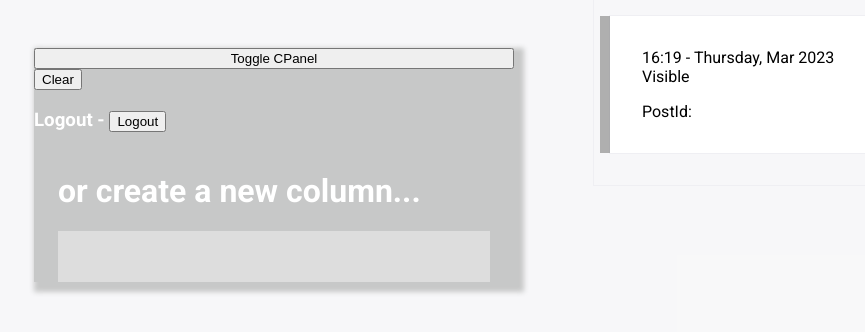
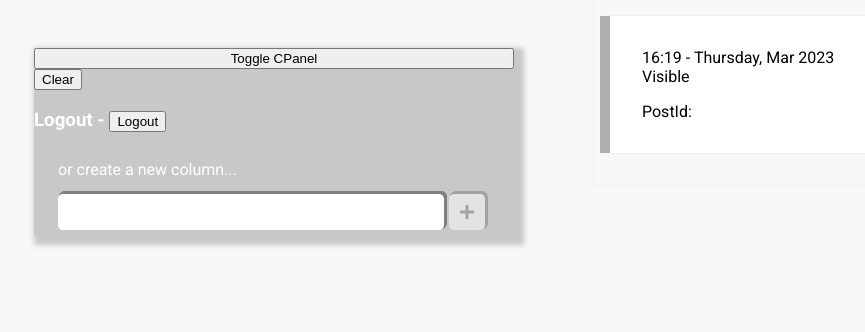
Before and after one commit to xScottishKrissx/live-text-redux, a React (Create React App) app: page / in a window 1280 px wide. Shown: the top 332 px of the page, without its empty margins (86-951 px from the left). Built offline with nearby package versions, Linux system fonts and the light colour scheme.

Commit message:
0.14.7 - Refactoring some of the logic for...
...storing the code in state and local storage. Also ties into ui

```diff
--- a/src/components/ControlPanel/controlPanel.css
+++ b/src/components/ControlPanel/controlPanel.css
@@ -4,7 +4,11 @@
     display: flex;
         flex-direction: column;
 }
+.manageColumns-container > span{
+    margin-bottom: 10px;
+    margin-top: 10px;
 
+}
 .manageColumns-column{
     cursor: default;
     display: flex;
@@ -35,9 +39,16 @@
 
 .manageColumns-createNewLiveColumn div{
     display: flex;
+        align-items: center;
     width: 100%;
 }
-
+.manageColumns-createNewLiveColumn div div div div{
+    background-color: white;
+    box-shadow: var(--buttonBoxShadow) grey;
+    border: none;
+    border-radius: 5px;
+    height: 36px;
+}
 .manageColumns-createNewLiveColumn div div div h3{
     display: none;
 }
--- a/src/components/ControlPanel/controlPanel.js
+++ b/src/components/ControlPanel/controlPanel.js
@@ -1,12 +1,12 @@
-import React,{useState, useEffect} from 'react'
+import React,{useState} from 'react'
 import {v4 as uuidv4} from 'uuid'
 import { useSelector, useDispatch } from 'react-redux'
 // My Components
 import ManageColumns from './cpanelComponents/manageColumns'
 import { setActiveLiveText } from '../../features/activeLiveText'
-import Title from '../InputForm/Title'
 
 import './controlPanel.css'
+import { updateArray } from '../../features/live-text'
 
 export default function ControlPanel({setControlPanelVis}) {
 
@@ -15,41 +15,46 @@ export default function ControlPanel({setControlPanelVis}) {
     const activeLiveTextState = useSelector((state) => state.active.value)
 
 
-    const liveTextMaster = JSON.parse(localStorage.getItem("liveTextMaster")) || []
+    // const liveTextMaster = JSON.parse(localStorage.getItem("liveTextMaster")) || []
+    const liveTextMaster = useSelector((state) => state.livetext.value)
     const [liveTexts, setLiveTexts] = useState(liveTextMaster)
-    // console.log(liveTextMaster)
+
 
     const clearColumns = () =>{
         localStorage.clear()
         window.location.reload()
-      }
+    }
 
-    const handleSetActive = (x) =>{
-        dispatch(setActiveLiveText(x))
-        localStorage.setItem("activeLiveText", JSON.stringify(x))
+    const handleSetActive = (id) =>{
+        dispatch(setActiveLiveText(id))
+        localStorage.setItem("activeLiveText", JSON.stringify(id))
     }
 
     // Create a new live text / column
     const [postTitle, setPostTitle] = useState("")
     const minPostLength = 12
     const allowPost = postTitle.length >= minPostLength
-    console.log(allowPost)
 
     const createNewLiveText = () => {
         if(!allowPost) return
         const newColumn = {[uuidv4()]: {type:"Column", headline:postTitle, items:[]}}
-        console.log(newColumn)
+        const newColId = Object.entries(newColumn)[0][0]
+
         const addToMasterArray = liveTexts.concat(newColumn)
         setLiveTexts(addToMasterArray)
-        localStorage.setItem("liveTextMaster", JSON.stringify(addToMasterArray))
+        dispatch(updateArray(addToMasterArray))
+        // localStorage.setItem("liveTextMaster", JSON.stringify(addToMasterArray))
+
         setPostTitle("")
+        handleSetActive(newColId)
     }
 
     // Delete Column
     const handleDeleteColumn = (id) =>{
         const deleteColumn = liveTexts.filter(x => !x[id])
         setLiveTexts(deleteColumn)
-        localStorage.setItem("liveTextMaster", JSON.stringify(deleteColumn))
+        dispatch(updateArray(deleteColumn))
+        // localStorage.setItem("liveTextMaster", JSON.stringify(deleteColumn))
     }
 
 
@@ -60,10 +65,6 @@ export default function ControlPanel({setControlPanelVis}) {
 
         <h3>Logout - <button>Logout</button> </h3>
 
-
-
-
-
         <ManageColumns
             data={liveTexts}
             setControlPanelVis={setControlPanelVis}
@@ -73,8 +74,6 @@ export default function ControlPanel({setControlPanelVis}) {
             createNewLiveText={createNewLiveText}
             setPostTitle={setPostTitle}
             allowPost={allowPost}
-
-
         />
 
         </div>
--- a/src/components/ControlPanel/cpanelComponents/manageColumns.js
+++ b/src/components/ControlPanel/cpanelComponents/manageColumns.js
@@ -3,7 +3,7 @@ import Title from '../../InputForm/Title'
 
 
 import DisplayManageColumnsPanel from './displayManageColumnsPanel'
-import AddNewButton from '../../Utility/Buttons/addNewButton'
+// import AddNewButton from '../../Utility/Buttons/addNewButton'
 export default function ManageColumns({data, handleSetActive, activeLiveTextState, handleDeleteColumn, setPostTitle, createNewLiveText, allowPost}) {
   return (
     <div className='manageColumns-container'>
@@ -14,7 +14,7 @@ export default function ManageColumns({data, handleSetActive, activeLiveTextStat
         handleSetActive={handleSetActive}
         handleDeleteColumn={handleDeleteColumn}
       />
-      <h1>or create a new column...</h1>
+      <span>or create a new column...</span>
       <div className='manageColumns-createNewLiveColumn'>
         <div>
             <Title needButton allowPost={allowPost} field={""} passNewFieldValue={setPostTitle} handleClick={createNewLiveText}/>
--- a/src/components/EditPost/editPostField.js
+++ b/src/components/EditPost/editPostField.js
@@ -45,7 +45,11 @@ export default function EditPostField({field, passNewFieldValue, clearContent, c
         :
         <>
             <EditorContent editor={editor} />
-            {allowPost ? <AddNewButton handleClick={handleCreateColumn} title="Create New Column"/> : null }
+            {allowPost ?
+                <AddNewButton handleClick={handleCreateColumn} title="Create New Column"/>
+                :
+                <AddNewButton greyOut title="Column name too short"/>
+            }
         </>
 }
     </>
--- a/src/components/PostControl/postControl.js
+++ b/src/components/PostControl/postControl.js
@@ -21,7 +21,10 @@ export default function PostControl({id, handleEdit, body, subtitle, title, type
     const activeLiveText = useSelector((state) => state.active.value)
 
     const liveTextMaster = JSON.parse(localStorage.getItem("liveTextMaster")) || []
-    const [liveTexts, setLiveTexts] = useState(liveTextMaster)
+    const liveTextMaster2 = useSelector((state) => state.livetext.value)
+    // console.log(liveText)
+    // console.log(liveTextMaster)
+    const [liveTexts, setLiveTexts] = useState(liveTextMaster2)
 
     const getCurrentColumn = liveTexts.filter(x => x[activeLiveText])
     const getRemainingColumns = liveTexts.filter(x => !x[activeLiveText])
@@ -34,7 +37,7 @@ export default function PostControl({id, handleEdit, body, subtitle, title, type
     let currentPostItems = getCurrentPost.length > 0 ? getCurrentPost[0][getPostId[0]].items : "newPost"
     let getColumnItems = getCurrentColumn[0][getColumnId].items
     let getColumnHeadline = getCurrentColumn[0][getColumnId].headline
-    console.log(getColumnHeadline)
+    // console.log(getColumnHeadline)
 
     const createNewPost = () =>{
         console.log("Create New Post")
@@ -52,8 +55,19 @@ export default function PostControl({id, handleEdit, body, subtitle, title, type
         }
 
         const newPostData = { [uuidv4()]: { type:"NewPost", items:newPost } }
+        // console.log(newPostData)
+        // console.log(getCurrentColumn[0][activeLiveText].items)
         getCurrentColumn[0][activeLiveText].items.push(newPostData)
+        // const updatedItems = { ...getCurrentColumn[0][activeLiveText].items, ...newPostData }
+        // getCurrentColumn[0][activeLiveText].items = updatedItems
+        // const currentColumn = getCurrentColumn[0]
+        // const newItems = { ...currentColumn[activeLiveText].items, ...newPostData }
+        // const updatedColumn = { ...currentColumn, [activeLiveText]: { ...currentColumn[activeLiveText], items: newItems } }
+        // console.log(updatedColumn)
+
         const updatedLiveTexts = [...getCurrentColumn, ...getRemainingColumns]
+        // const updatedLiveTexts = [updatedColumn, ...getRemainingColumns]
+        // console.log(updatedLiveTexts)
 
         setPostImageName("")
         updateWebsite(updatedLiveTexts)
--- a/src/components/Utility/Buttons/addNewButton.js
+++ b/src/components/Utility/Buttons/addNewButton.js
@@ -3,10 +3,15 @@ import React from 'react'
 import { FaPlus } from 'react-icons/fa'
 
 
-export default function AddNewButton({handleClick, title}) {
+export default function AddNewButton({handleClick, title, greyOut}) {
   return (
     <>
-        <button className='addNewButton' title={title} onClick={handleClick}><FaPlus /></button>
+        <button
+          className={`${greyOut ? 'addNewButton greyOut' : 'addNewButton'}`}
+          title={title}
+          onClick={handleClick}>
+            <FaPlus />
+          </button>
     </>
   )
 }
--- a/src/components/Utility/Buttons/buttons.css
+++ b/src/components/Utility/Buttons/buttons.css
@@ -60,6 +60,13 @@ padding: 10px;
     }
 }
 
+
+/* Utility */
 #colIsActive{
     color: black;
 }
+
+.greyOut{
+    opacity: .5;
+    cursor: default;
+}
--- a/src/components/author-input.js
+++ b/src/components/author-input.js
@@ -1,4 +1,4 @@
-import React,{useEffect, useState} from 'react'
+import React,{useState} from 'react'
 import { useSelector, useDispatch } from 'react-redux'
 import { setEdit } from '../features/editState'
 
--- a/src/features/activeLiveText.js
+++ b/src/features/activeLiveText.js
@@ -1,17 +1,13 @@
 import { createSlice } from "@reduxjs/toolkit";
 
 const defaultState = JSON.parse( localStorage.getItem("activeLiveText")) || []
-
 
 export const activeLiveTextSlice = createSlice({
     name:"active-live-text",
     initialState:{value:defaultState},
     reducers:{
         setActiveLiveText:(state, action) =>{
-            // console.log(state)
-            // console.log(action)
             state.value = action.payload
-            console.log(action.payload)
         }
     }
 })
--- a/src/features/live-text.js
+++ b/src/features/live-text.js
@@ -1,7 +1,7 @@
 import { createSlice } from "@reduxjs/toolkit";
 
 // const getLocalStorage =  JSON.parse(localStorage.getItem("live-text"))
-const getLocalStorage =  JSON.parse(localStorage.getItem("liveTextMaster"))
+const getLocalStorage = JSON.parse(localStorage.getItem("liveTextMaster"))
 const defaultState = getLocalStorage ||  []
 
 export const liveTextSlice = createSlice({
@@ -10,6 +10,8 @@ export const liveTextSlice = createSlice({
     reducers:{
         updateArray:(state,action) =>{
             state.value = action.payload
+            // console.log(action.payload)
+            localStorage.setItem("liveTextMaster", JSON.stringify(action.payload))
         }
     }
 })
```
Also changed, not shown: src/components/global-view.js (+5 -2 lines), 1 other file (tests, documents, lock files or other folders).
